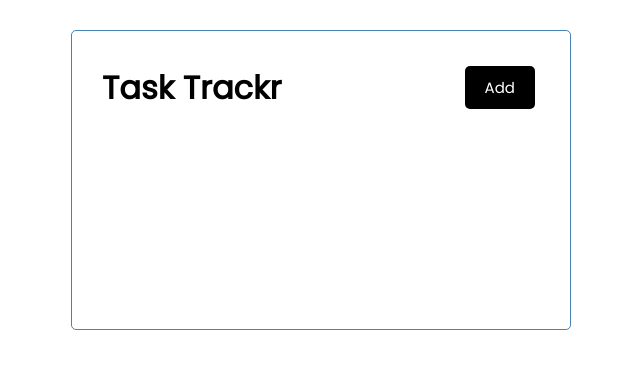
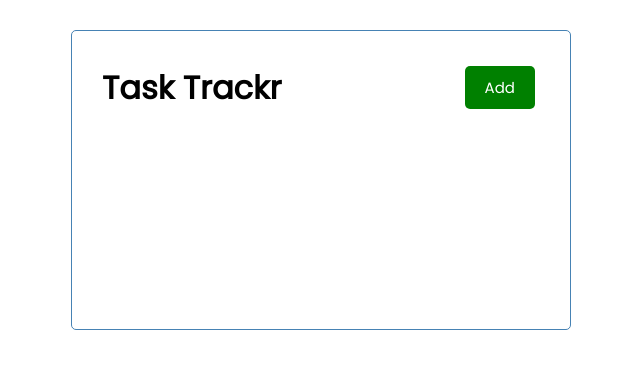
Before and after one commit to JustinWelsh/task-trackr-angular, an Angular app in the folder frontend/: page / in a window 1280 px wide. Shown: the top 368 px of the page, without its empty margins (319-959 px from the left). Built offline with nearby package versions, Linux system fonts and the light colour scheme.

Commit message:
using ngStyle to leverage our data for bkg-color

```diff
--- a/frontend/src/app/components/button/button.component.html
+++ b/frontend/src/app/components/button/button.component.html
@@ -1 +1 @@
-<button class="btn">{{text}}</button>
+<button class="btn" [ngStyle]="{'background-color': color}">{{text}}</button>
```
